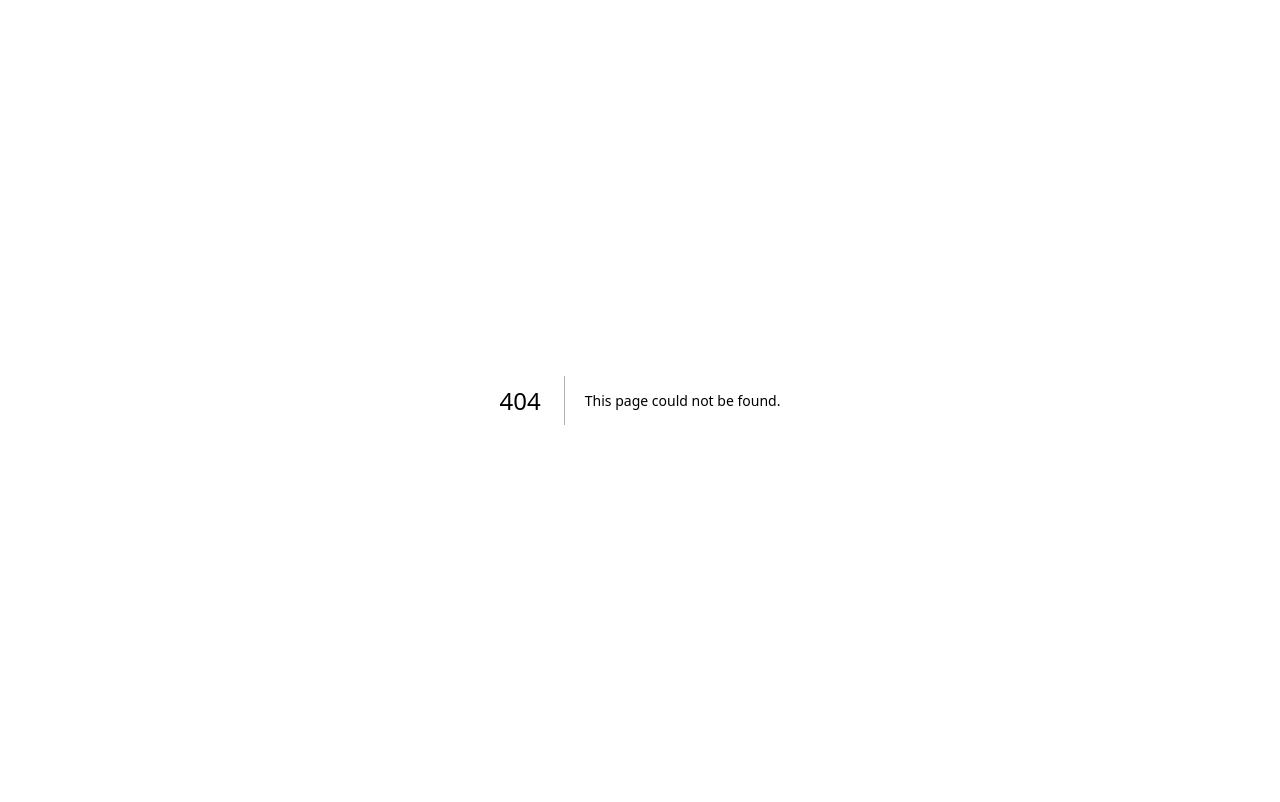
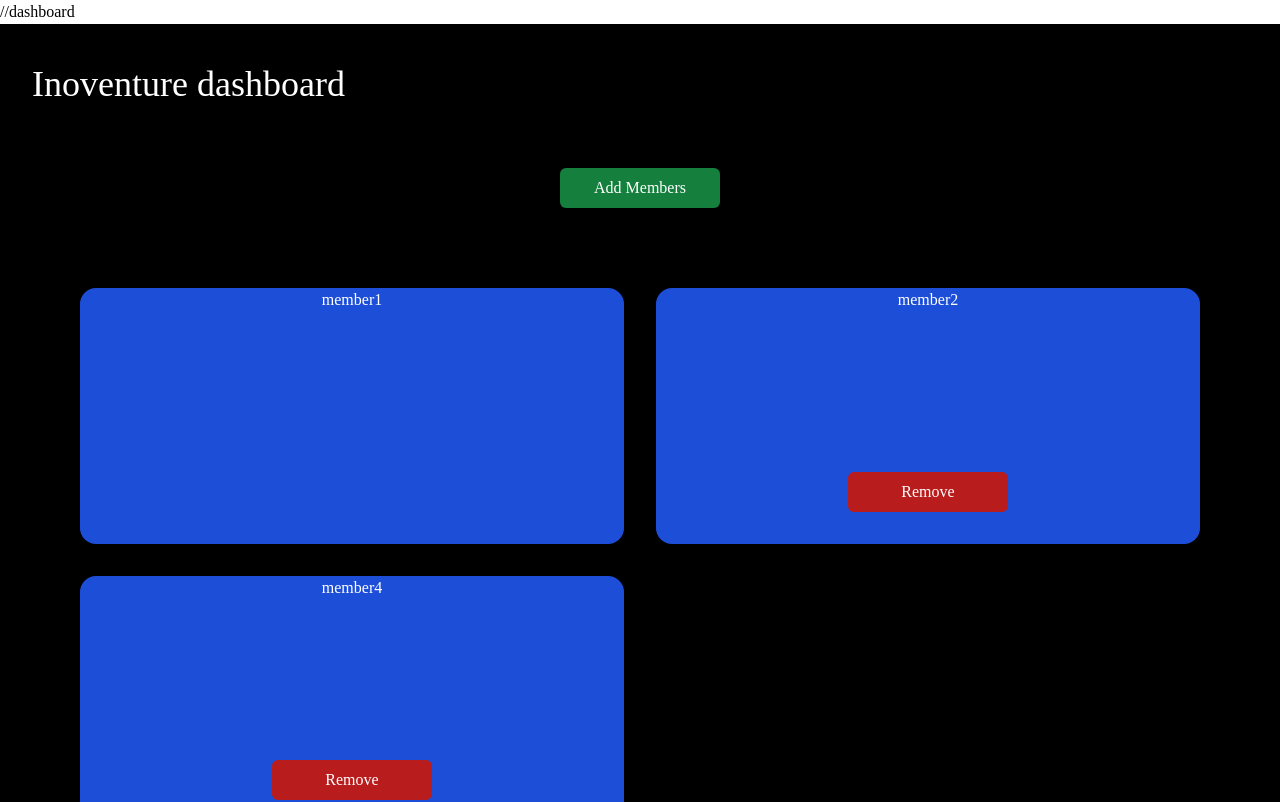
Before and after one commit to ecellvit/esummit23, a Next.js app: page /dashboard in a window 1280 px wide. Before the commit this address had no page. Shown: the top 802 px of the page. Built offline with nearby package versions, Linux system fonts and the light colour scheme.

Commit message:
added dashboard

```diff
--- /dev/null
+++ b/app/dashboard/page.js
@@ -0,0 +1,38 @@
+import Dashboard from "@/components/dashboard";
+
+export default function dashboard() {
+    const userData = {
+        username: 'anjy',
+        teamEvents: [
+          {
+            eventName: 'E-hack',
+            teamID: '1223334',
+            // teamID:null,
+            teammembers: [
+              { username: 'member1', isLeader: true },
+              { username: 'member2', isLeader: false },
+              //   { username: 'member3',isLeader:false},
+              { username: 'member4', isLeader: false },
+            ],
+          },
+          {
+            eventName: 'Inoventure',
+            teamID: '1223334',
+            // teamID:null,
+            teammembers: [
+              { username: 'member1',isLeader:true},
+              { username: 'member2',isLeader:false},
+            //   { username: 'member3',isLeader:false},
+              { username: 'member4',isLeader:false},
+            ],
+          }
+        ],
+      }
+      const eventCode=1;
+  return (
+    <div>
+    //dashboard
+    <Dashboard x={eventCode}/>
+    </div>
+  )
+}
--- /dev/null
+++ b/components/createTeam.js
@@ -0,0 +1,24 @@
+export default function CreateTeam() {
+  return (
+    <div className="bg-black flex justify-center items-center min-h-screen text-center">
+      <div className=" bg-blue-700 h-96 w-/6 md:w-1/3  rounded-2xl	p-4 ">
+
+        <div className="text-3xl text-white">Join a Team</div>
+        <button type="button" class="mt-4 text-white bg-gradient-to-br from-purple-600 to-blue-500 hover:bg-gradient-to-bl focus:ring-4 focus:outline-none focus:ring-blue-300 dark:focus:ring-blue-800 w-2/3 font-medium rounded-lg text-md px-5 py-2.5 text-center mr-2 mb-2">Find Team</button>
+
+        <h2 className="text-4xl font-bold mt-8">OR</h2>
+        <div className="mt-2">
+          <div className="text-3xl text-white mt-3">Create a Team</div>
+          <input
+            type="text"
+            className="bg-gray-50 border mt-2 border-gray-300 text-gray-900 text-sm rounded-lg focus:ring-blue-500 focus:border-blue-500 block w-full pl-10 p-2.5  dark:bg-gray-700 dark:border-gray-600 dark:placeholder-gray-400 dark:text-white dark:focus:ring-blue-500 dark:focus:border-blue-500"
+            placeholder="Enter Team Name"
+            required
+          ></input>
+          <button type="button" class="mt-4 text-white bg-gradient-to-br from-purple-600 to-blue-500 hover:bg-gradient-to-bl focus:ring-4 focus:outline-none focus:ring-blue-300 dark:focus:ring-blue-800 w-2/3 font-medium rounded-lg text-md px-5 py-2.5 text-center mr-2 mb-2">Create Team</button>
+
+        </div>
+      </div>
+    </div>
+  )
+}
--- /dev/null
+++ b/components/dashboard.js
@@ -0,0 +1,33 @@
+import CreateTeam from './createTeam'
+import LeaderDashboard from './leaderDashboard'
+
+export default function Dashboard({x}) {
+  const userData = {
+    username: 'anjy',
+    teamEvents: [
+      {
+        eventName: 'E-hack',
+        teamID: '1223334',
+        // teamID:null,
+        teammembers: [
+          { username: 'member1', isLeader: true },
+          { username: 'member2', isLeader: false },
+          //   { username: 'member3',isLeader:false},
+          { username: 'member4', isLeader: false },
+        ],
+      },
+      {
+        eventName: 'Inoventure',
+        teamID: '1223334',
+        // teamID:null,
+        teammembers: [
+          { username: 'member1',isLeader:true},
+          { username: 'member2',isLeader:false},
+        //   { username: 'member3',isLeader:false},
+          { username: 'member4',isLeader:false},
+        ],
+      }
+    ],
+  }
+  return <>{userData.teamEvents[x].teamID != null ? <LeaderDashboard data={userData.teamEvents[x]} /> : <CreateTeam />}</>
+}
--- /dev/null
+++ b/components/leaderDashboard.js
@@ -0,0 +1,49 @@
+import MemberCard from './memberCard'
+
+export default function LeaderDashboard({data}) {
+    const userData = {
+        username: 'anjy',
+        teamEvents: [
+          {
+            eventName: 'E-hack',
+            teamID: '1223334',
+            // teamID:null,
+            teammembers: [
+              { username: 'member1', isLeader: true },
+              { username: 'member2', isLeader: false },
+              //   { username: 'member3',isLeader:false},
+              { username: 'member4', isLeader: false },
+            ],
+          },
+          {
+            eventName: 'Inoventure',
+            teamID: '1223334',
+            // teamID:null,
+            teammembers: [
+              { username: 'member1',isLeader:true},
+              { username: 'member2',isLeader:false},
+            //   { username: 'member3',isLeader:false},
+              { username: 'member4',isLeader:false},
+            ],
+          }
+        ],
+      }
+
+  return (
+    <div className="min-h-screen w-full bg-black text-white py-10 px-8">
+      <h1 className="font-md text-4xl">{data.eventName} dashboard</h1>
+      {(data.teammembers.length<4) ? <div className='flex justify-center mt-16'>
+        <button className='bg-green-700 w-40 rounded-md p-2'>Add Members</button>
+      </div> : <div></div>}
+      <div className="grid grid-cols-2 gap-8  mt-20 mx-auto w-[70rem] text-center">
+
+        {data.teammembers.map((data) => {
+          return <MemberCard data={data}/>
+        })}
+      </div>
+      <div className='flex justify-center mt-16'>
+        <button className='bg-red-700 w-40 rounded-md p-2'>Delete Team</button>
+      </div>
+    </div>
+  )
+}
--- /dev/null
+++ b/components/memberCard.js
@@ -0,0 +1,14 @@
+import React from 'react'
+
+function MemberCard({data}) {
+  return (
+    <div className='h-64 rounded-2xl hover:scale-105 ease-linear bg-blue-700 '>
+        <h2>{data.username}</h2>
+        {
+            !data.isLeader && <button className='bg-red-700 mt-40 w-40 rounded-md p-2'>Remove</button>
+        }
+    </div>
+  )
+}
+
+export default MemberCard
```
Also changed, not shown: 1 other file (tests, documents, lock files or other folders).
